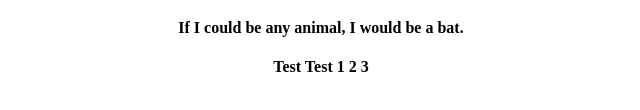
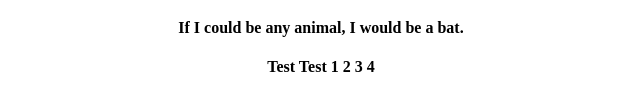
Before and after one commit to emilymlo/My-Profile, a plain HTML site: page index.html in a window 1280 px wide. Shown: the part 290-400 px from the top of the page, 319-959 px from the left. Drawn offline with Linux system fonts and the light colour scheme.

Commit message:
New Text

```diff
--- a/index.html
+++ b/index.html
@@ -15,7 +15,7 @@
 					<h4>My favorite color is purple.</h4>
 					<h4>My favorite food is ramen.</h4>
 					<h4>If I could be any animal, I would be a bat.</h4>
-                    <h4>Test Test 1 2 3</h4>
+                    <h4>Test Test 1 2 3 4</h4>
 			</div>
 		  </body>
 		</html>
```
